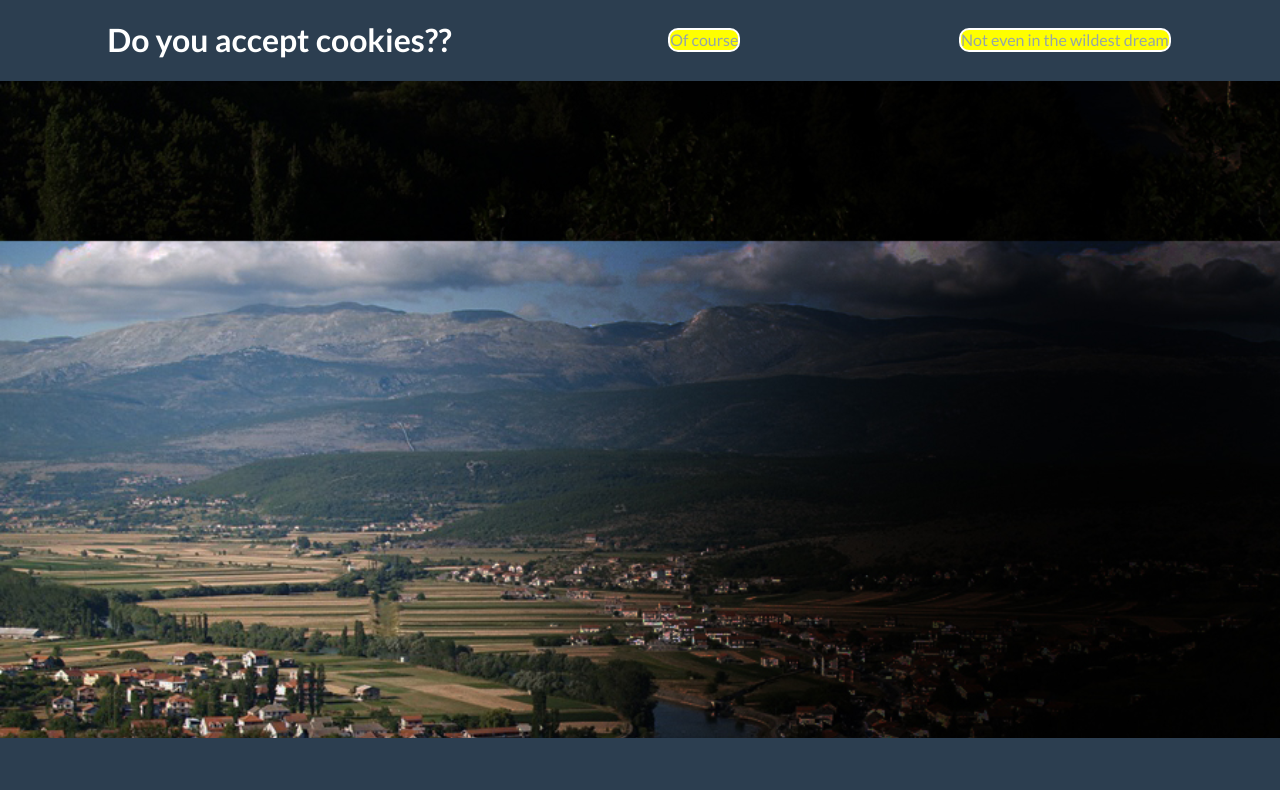
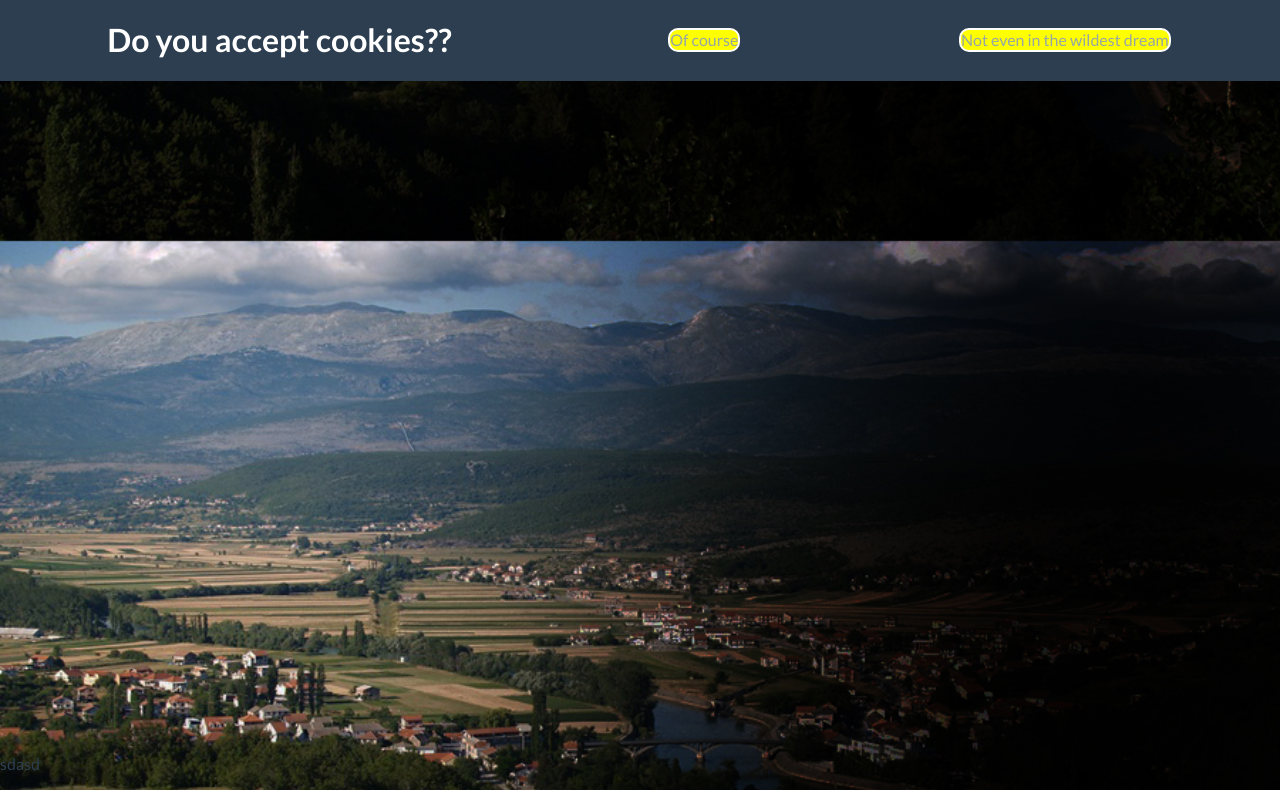
Before and after one commit to brane405/branestranica, a plain HTML site: page html/index.html in a window 1280 px wide. Shown: the part 719-1509 px from the top of the page. Before the commit the page ends 1457 px from the top, so only its background shows below. Drawn offline with Linux system fonts and the light colour scheme; a web font is replaced by a local one.

Commit message:
Update index.html

```diff
--- a/html/index.html
+++ b/html/index.html
@@ -257,7 +257,7 @@
 				</button>
 			</div>
 
-
+			<p>sdasd</p>
 			<script src="/js/app.js"></script>
 	</body>
 </html>
```
